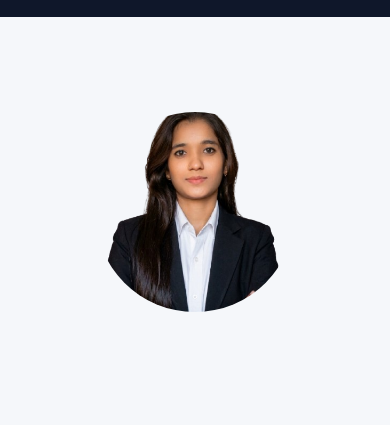
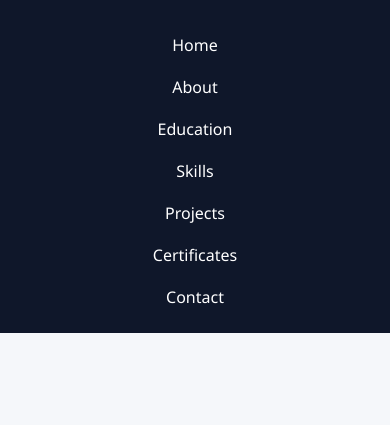
Before and after one commit to Mahvish-Sheikh/My-Portfolio-, a plain HTML site: page mahvishPortfolio/index.html in a window 390 px wide. Both pictures are taken after a click on the element 357 px from the left and 39 px from the top of the page. Shown: the part 61-486 px from the top of the page. Drawn offline with Linux system fonts and the light colour scheme.

Commit message:
index.html

```diff
--- a/mahvishPortfolio/index.html
+++ b/mahvishPortfolio/index.html
@@ -269,6 +269,18 @@
 
     </section>
 
+    <script>
+
+function toggleMenu(){
+
+    let navLinks = document.getElementById("navLinks");
+
+    navLinks.classList.toggle("active");
+
+}
+
+</script>
+
     <footer>
         © 2026 Mahvish Sheikh | All Rights Reserved
     </footer>
```
